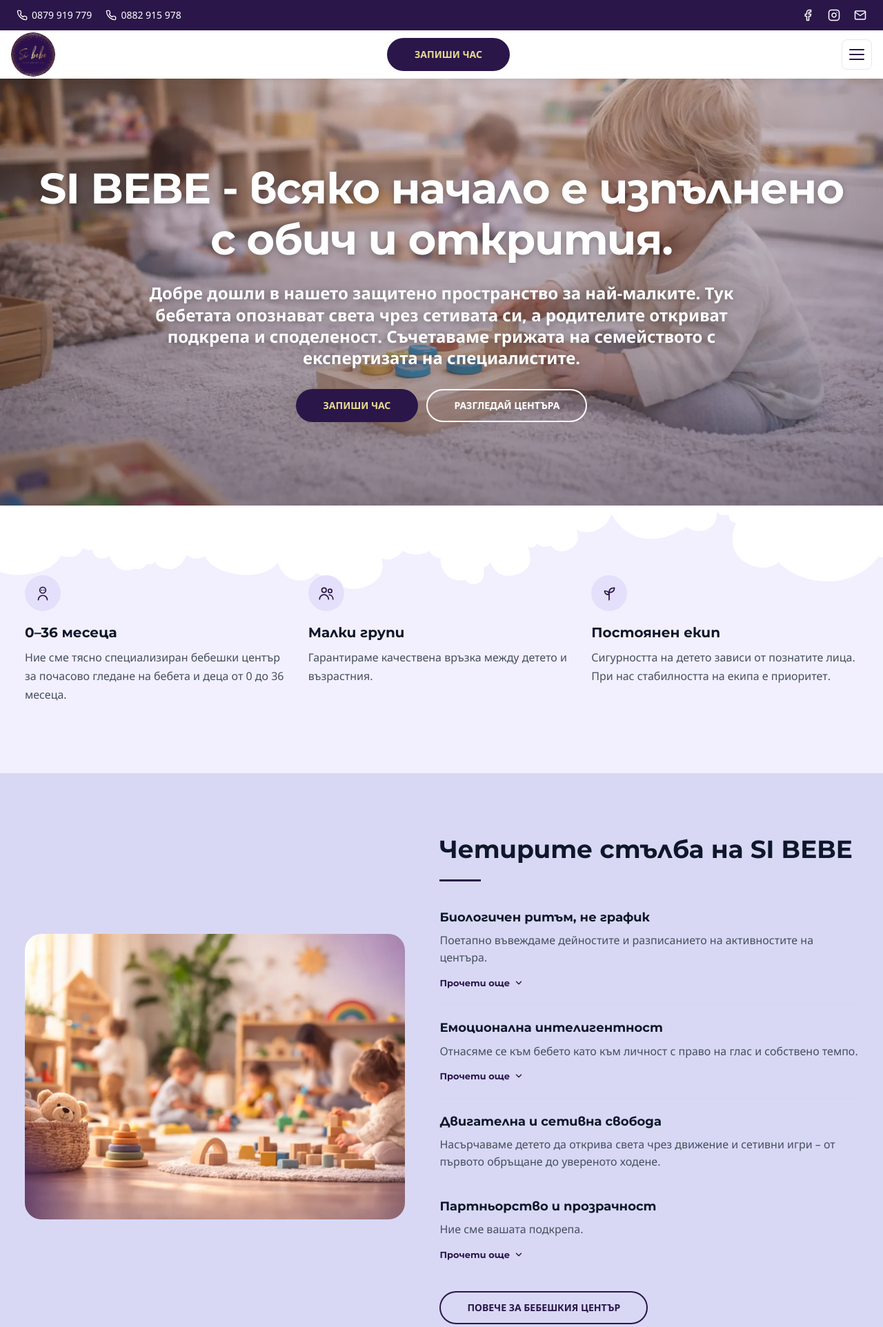
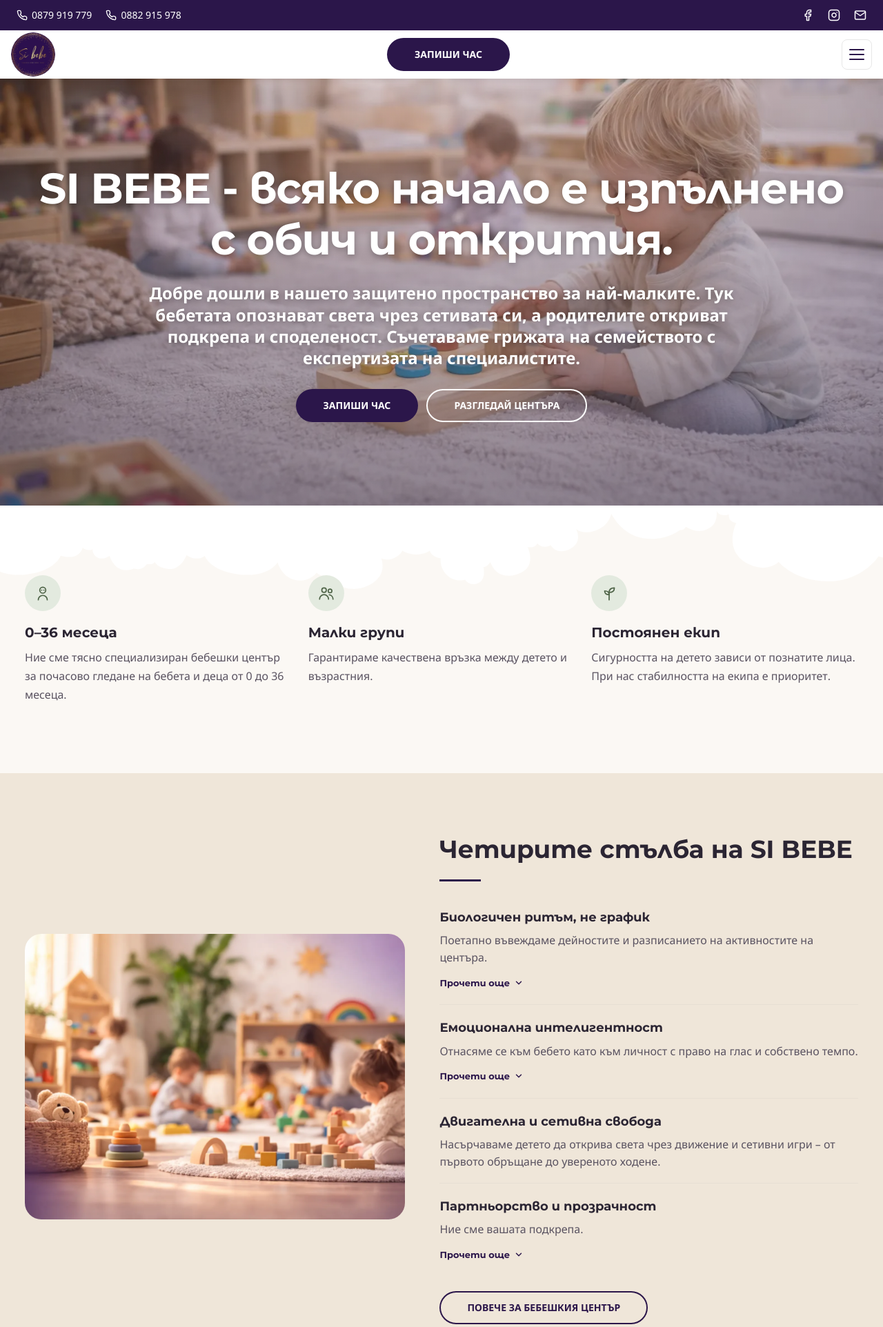
Before and after one commit to Moral-Dev/sibebe-web, a PHP site: page /?palette=warm in a window 1280 px wide. Shown: the top 1924 px of the page at 69% size. Run offline with PHP 8.4, Linux system fonts and the light colour scheme.

Commit message:
Add a second version of the site in the warm palette
The /warm/ address opens the same site in the warm sand and sage palette.
The choice is applied in <head> before the page paints and is remembered
for the browser tab, so moving between pages keeps it. ?palette=default
switches back. The normal address stays purple for everyone else.

Co-Authored-By: Claude Opus 5.5 <noreply@anthropic.com>

```diff
--- a/css/style.css
+++ b/css/style.css
@@ -3029,3 +3029,43 @@ body.lightbox-open {
 #pricing .section-cta {
     margin-top: 36px;
 }
+
+/* Second version in the warm palette: active with ?palette=warm or the /warm/ address */
+html.palette-warm {
+    --secondary-color: #6A4C93;
+    --text-color: #5A5361;
+    --heading-color: #2B2533;
+    --bg-color: #FBF8F4;
+    --light-purple: #EFE6D9;
+    --sand: #EFE6D9;
+    --sage: #8FA286;
+    --sage-deep: #4F6448;
+    --sage-soft: #E3EADF;
+    --line: #E7DFD3;
+}
+
+html.palette-warm .btn,
+html.palette-warm .btn:hover {
+    color: var(--white);
+}
+
+html.palette-warm .btn-light {
+    color: var(--primary-color);
+}
+
+html.palette-warm .btn-outline {
+    color: var(--primary-color);
+}
+
+html.palette-warm .btn-outline:hover {
+    color: var(--white);
+}
+
+html.palette-warm #vision {
+    background: linear-gradient(rgba(43, 22, 74, 0.6), rgba(43, 22, 74, 0.6)), url('../images/vission.webp') center/cover no-repeat !important;
+}
+
+html.palette-warm .age-scale-bar span:nth-child(1) { background: #C9D6C2; }
+html.palette-warm .age-scale-bar span:nth-child(2) { background: #A9BC9F; }
+html.palette-warm .age-cards .card:nth-child(1) { border-top-color: #C9D6C2; }
+html.palette-warm .age-cards .card:nth-child(2) { border-top-color: #A9BC9F; }
--- a/index.html
+++ b/index.html
@@ -19,6 +19,14 @@
     <link rel="preconnect" href="https://fonts.googleapis.com">
     <link rel="preconnect" href="https://fonts.gstatic.com" crossorigin>
     <link href="https://fonts.googleapis.com/css?family=Noto+Sans:400,700|Montserrat:700&display=swap" rel="stylesheet">
+    <script>
+        // Second version in the warm palette: ?palette=warm (remembered for this tab), ?palette=default to go back.
+        try {
+            var palette = new URLSearchParams(location.search).get('palette');
+            if (palette) sessionStorage.setItem('sibebe-palette', palette);
+            if ((palette || sessionStorage.getItem('sibebe-palette')) === 'warm') document.documentElement.classList.add('palette-warm');
+        } catch (e) {}
+    </script>
 </head>
 <body>
     <div id="site-header"></div>
```
Also changed, not shown: pages/about.html (+8 -0 lines), pages/academy.html (+8 -0 lines), pages/baby-center.html (+8 -0 lines), pages/contact.html (+8 -0 lines), pages/gallery.html (+8 -0 lines), pages/partners.html (+8 -0 lines), pages/shop.html (+8 -0 lines), warm/index.html (added, +13 -0 lines).
